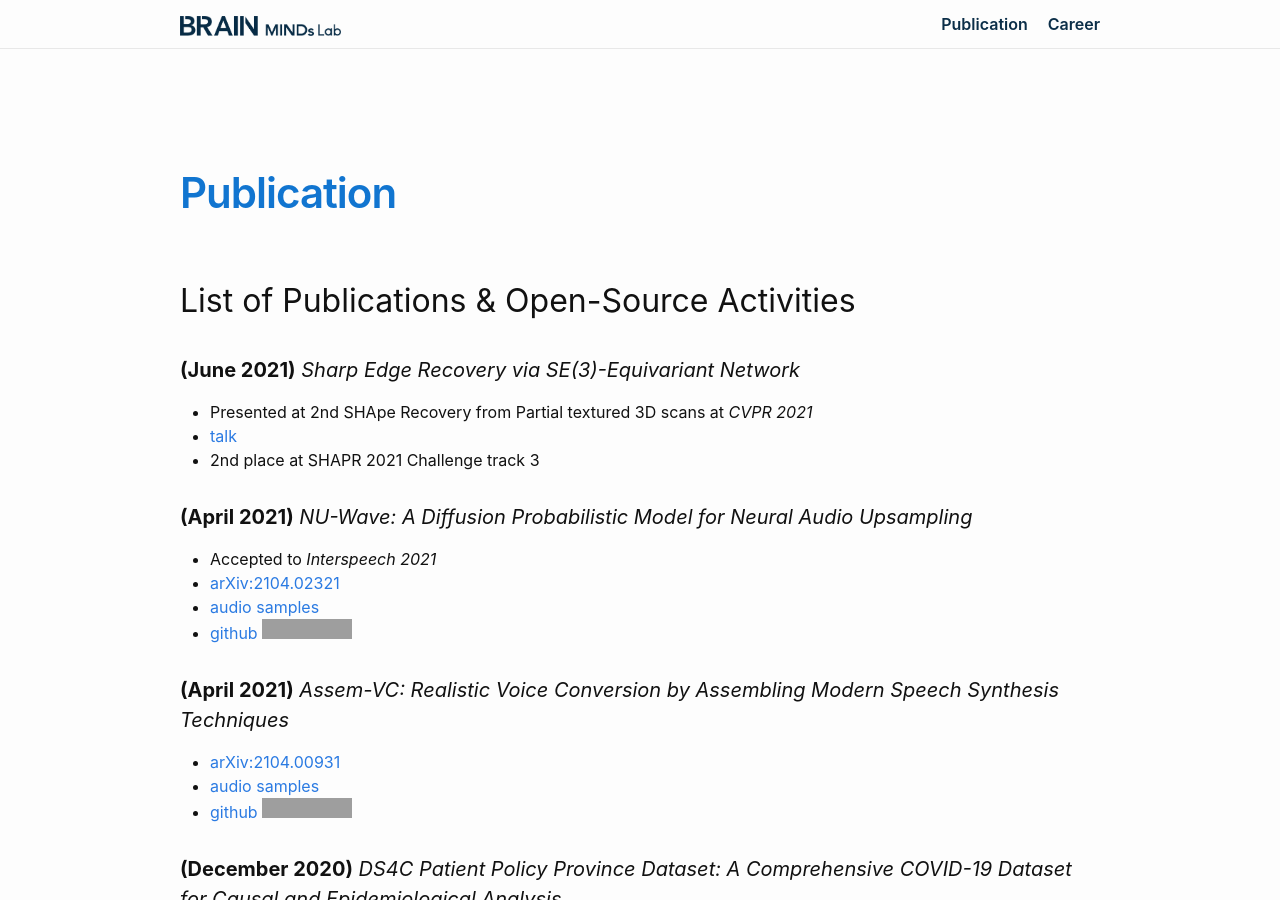
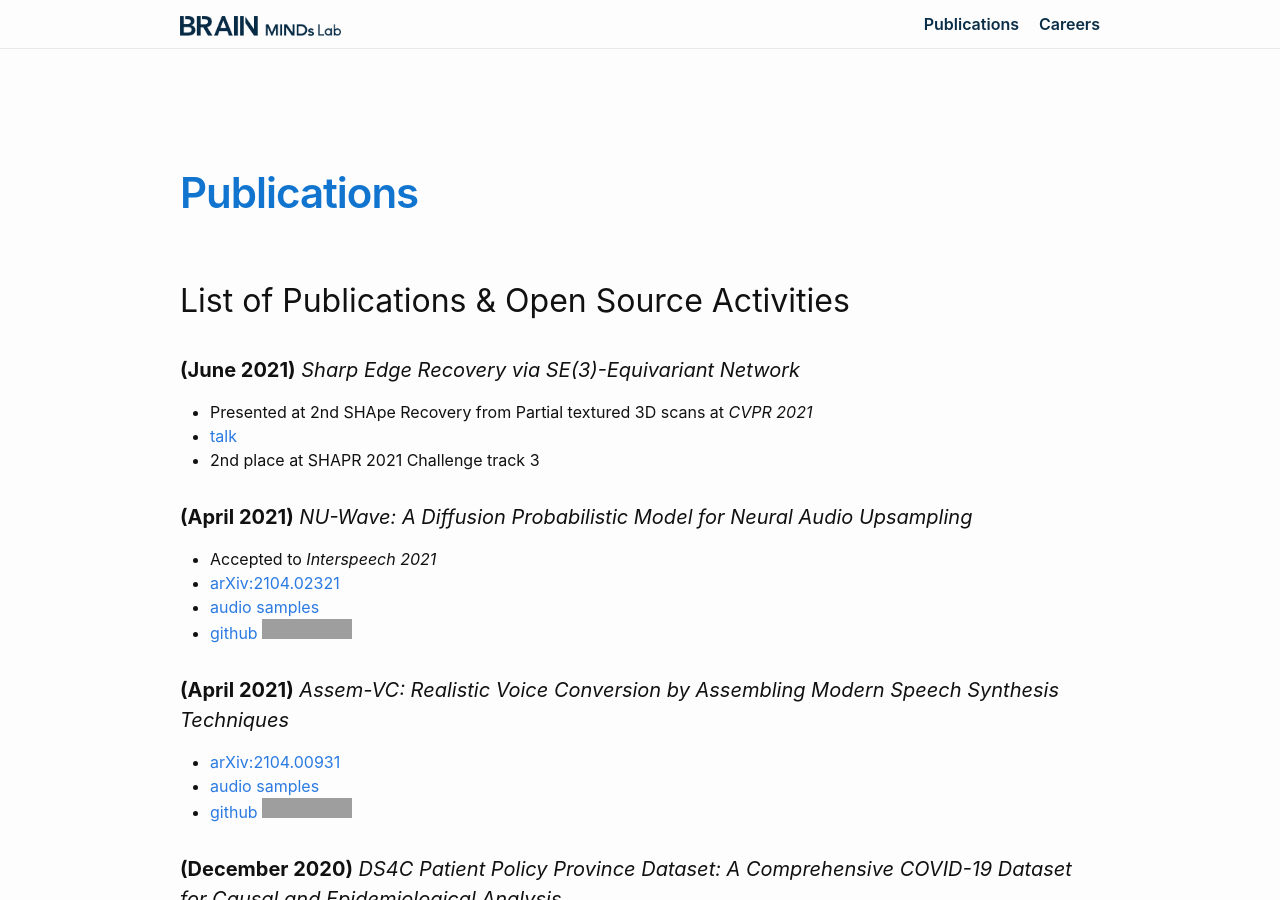
Before and after one commit to maum-ai/maum-ai.github.io, a Jekyll site: the page built from publication.md, in a window 1280 px wide and 900 px high. Built offline with Jekyll 4.4.1, drawn with Linux system fonts in a browser that asks for light colours; some web fonts are replaced; grey boxes are pictures that could not be loaded.

Commit message:
fix typo

```diff
--- a/_includes/header.html
+++ b/_includes/header.html
@@ -31,7 +31,7 @@
             <a class="page-link" href="{{ my_page.url | relative_url }}">{{ my_page.title | escape }}</a>
             {%- endif -%}
           {%- endfor -%}
-          <a class="page-link" href="https://bit.ly/ai_sci_military">Career</a>
+          <a class="page-link" href="https://bit.ly/ai_sci_military">Careers</a>
         </div>
       </nav>
     {%- endif -%}
--- a/publication.md
+++ b/publication.md
@@ -1,11 +1,11 @@
 ---
 layout: page
-title: Publication
-permalink: /publication/
+title: Publications
+permalink: /publications/
 ---
 
 <!-- ![Minds Lab Logo](assets/mindslab_logo.png) -->
-## List of Publications & Open-Source Activities
+## List of Publications & Open Source Activities
 #### **(June 2021)** _Sharp Edge Recovery via SE(3)-Equivariant Network_
 - Presented at 2nd SHApe Recovery from Partial textured 3D scans at *CVPR 2021*
 - [talk](https://youtu.be/UVYQzQ-mH1w?t=9231)
```
